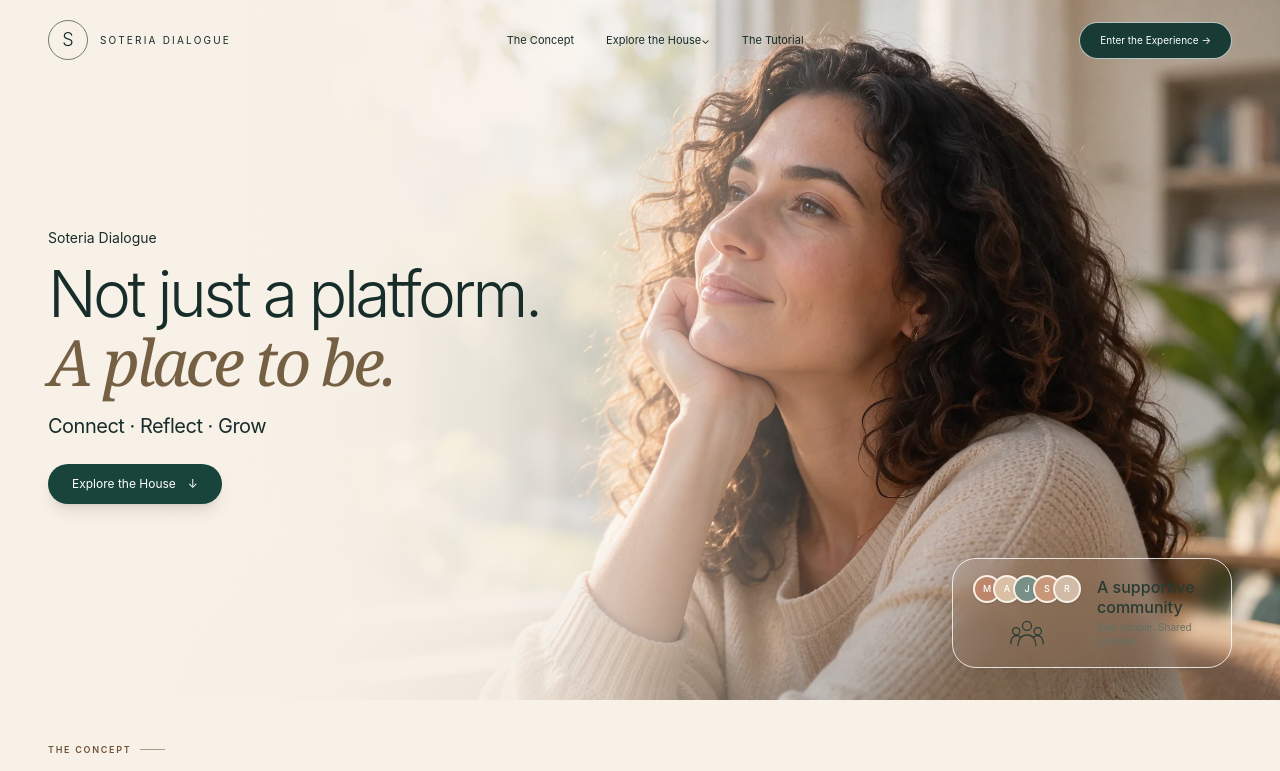
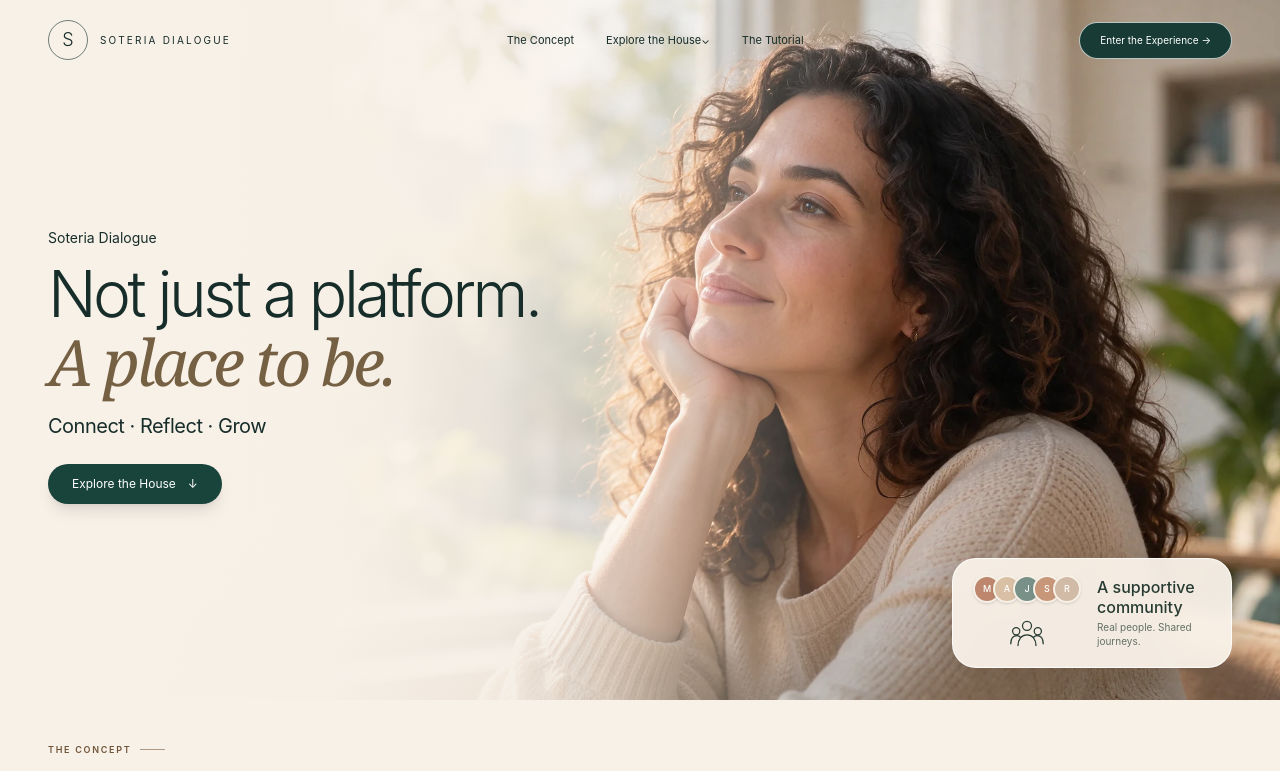
Before and after one commit to kosovohomes/soteria-dialogue, a Next.js app: page / in a window 1280 px wide. Shown: the top 771 px of the page. Built offline with nearby package versions, Linux system fonts and the light colour scheme.

Commit message:
Add cream fill to hero community card

```diff
--- a/src/app/globals.css
+++ b/src/app/globals.css
@@ -206,6 +206,9 @@
   background: linear-gradient(145deg, rgba(35,75,68,.76), rgba(27,46,42,.54));
   box-shadow: inset 0 0 35px rgba(255,255,255,.12), 0 22px 60px rgba(17,44,38,.28);
 }
+.hero-community-card {
+  background: rgba(248, 241, 232, .96);
+}
 .feature-item + .feature-item,
 .value-item + .value-item {
   border-left: 1px solid rgba(92,83,68,.22);
```
